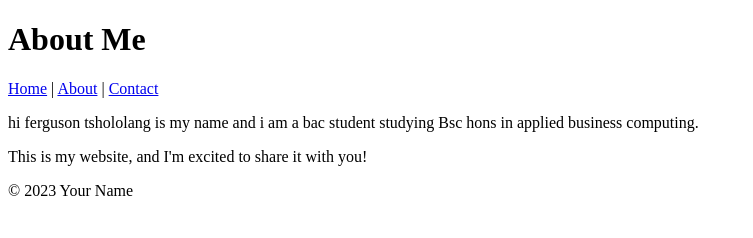
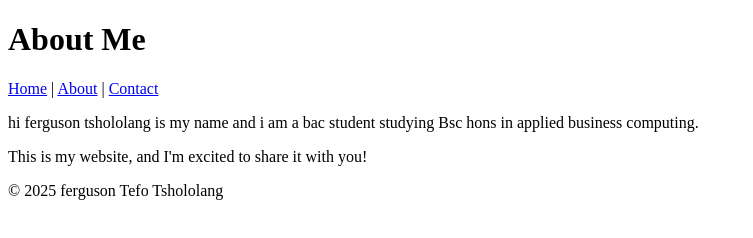
Before and after one commit to ferguson207/my-self-, a plain HTML site: page about.html in a window 1280 px wide. Shown: the whole page, without its empty margins (0-753 px from the left). Drawn offline with Linux system fonts and the light colour scheme.

Commit message:
Update about.html

```diff
--- a/about.html
+++ b/about.html
@@ -42,7 +42,7 @@
 
 <footer>
 
-<p>&copy; 2023 Your Name</p>
+<p>&copy; 2025 ferguson Tefo Tshololang</p>
 
 </footer>
 
```
